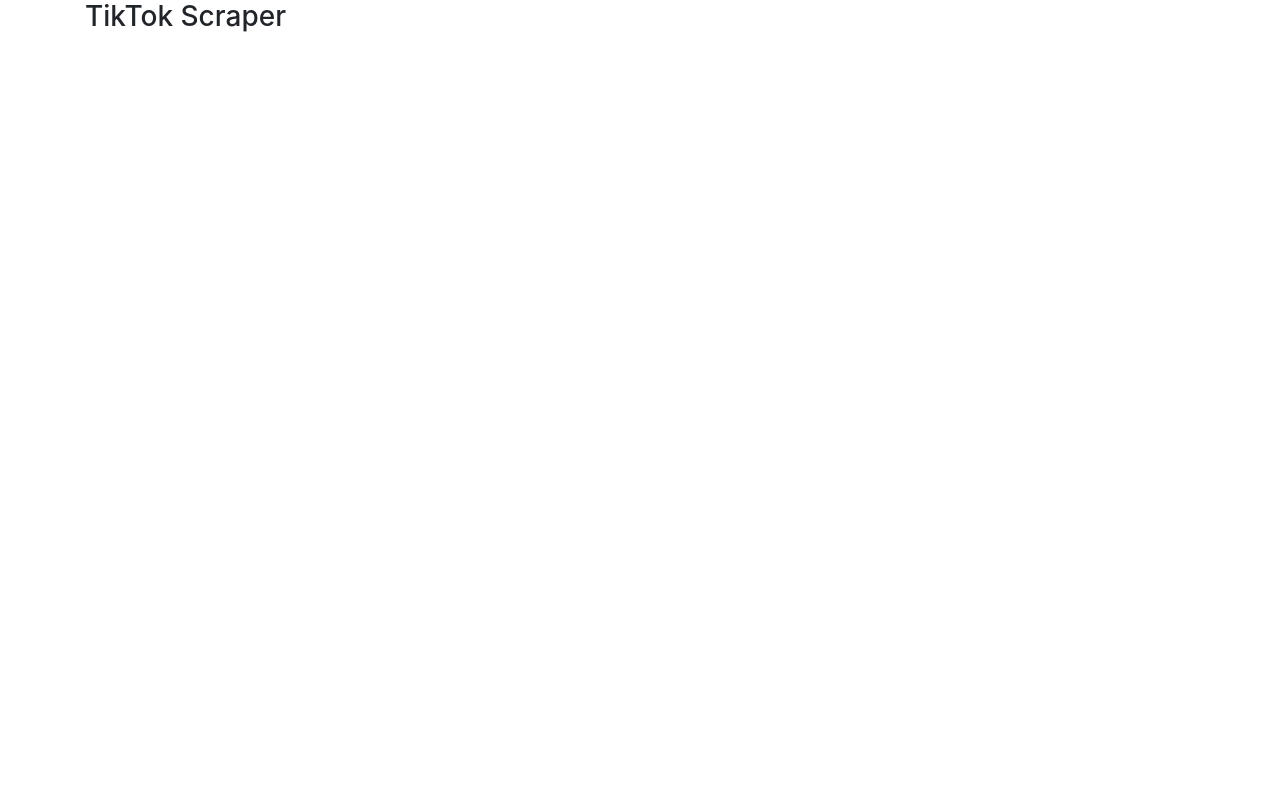
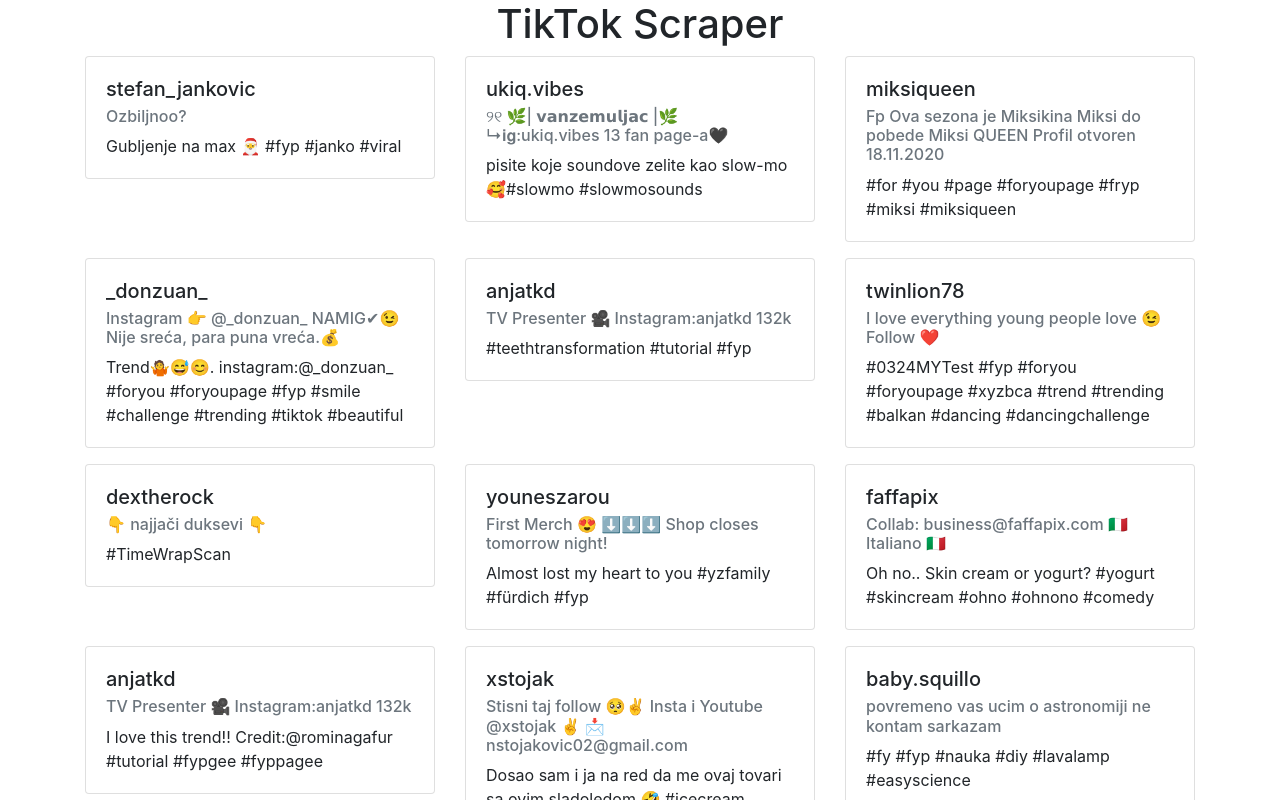
Before and after one commit to dzimiks/fon-social-media-data-analysis, a React (Create React App) app: page / in a window 1280 px wide. Shown: the top 800 px of the page. Built offline with nearby package versions, Linux system fonts and the light colour scheme.

Commit message:
Preview data from JSON

```diff
--- a/src/App.js
+++ b/src/App.js
@@ -1,5 +1,8 @@
 import React from 'react';
 import './App.css';
+
+// import allUsers from './scripts/data/users.json';
+import balkanUsers from './scripts/data/balkanUsers.json';
 
 function App() {
   return (
@@ -7,8 +10,32 @@
       <div className="container">
         <div className="row">
           <div className="col-12">
-            <h3>TikTok Scraper</h3>
+            <h1 className="text-center">
+              TikTok Scraper
+            </h1>
           </div>
+        </div>
+
+        <div className="row">
+          {balkanUsers.map((post) => (
+            <div className="col-md-4 mb-3">
+              <div className="card">
+                <div className="card-body">
+                  <h5 className="card-title">
+                    {post.authorMeta.name}
+                  </h5>
+
+                  <h6 className="card-subtitle mb-2 text-muted">
+                    {post.authorMeta.signature}
+                  </h6>
+
+                  <p className="card-text">
+                    {post.text}
+                  </p>
+                </div>
+              </div>
+            </div>
+          ))}
         </div>
       </div>
     </div>
```
